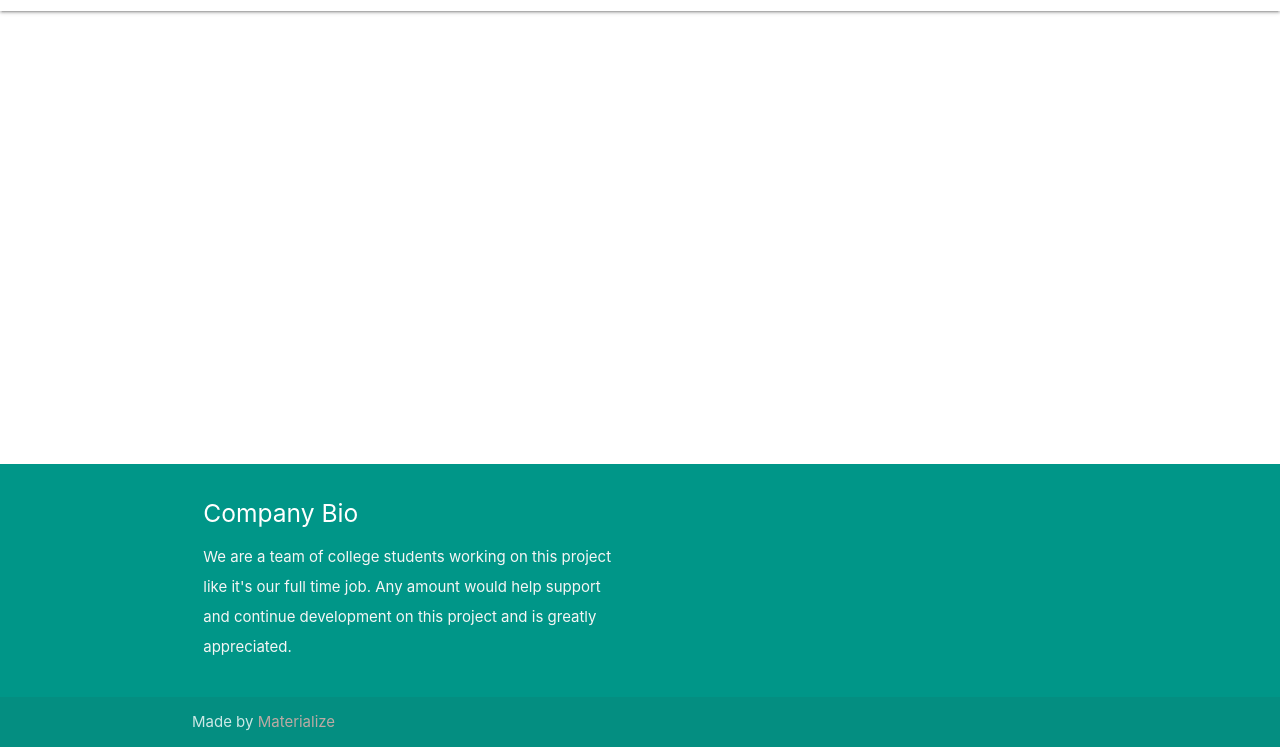
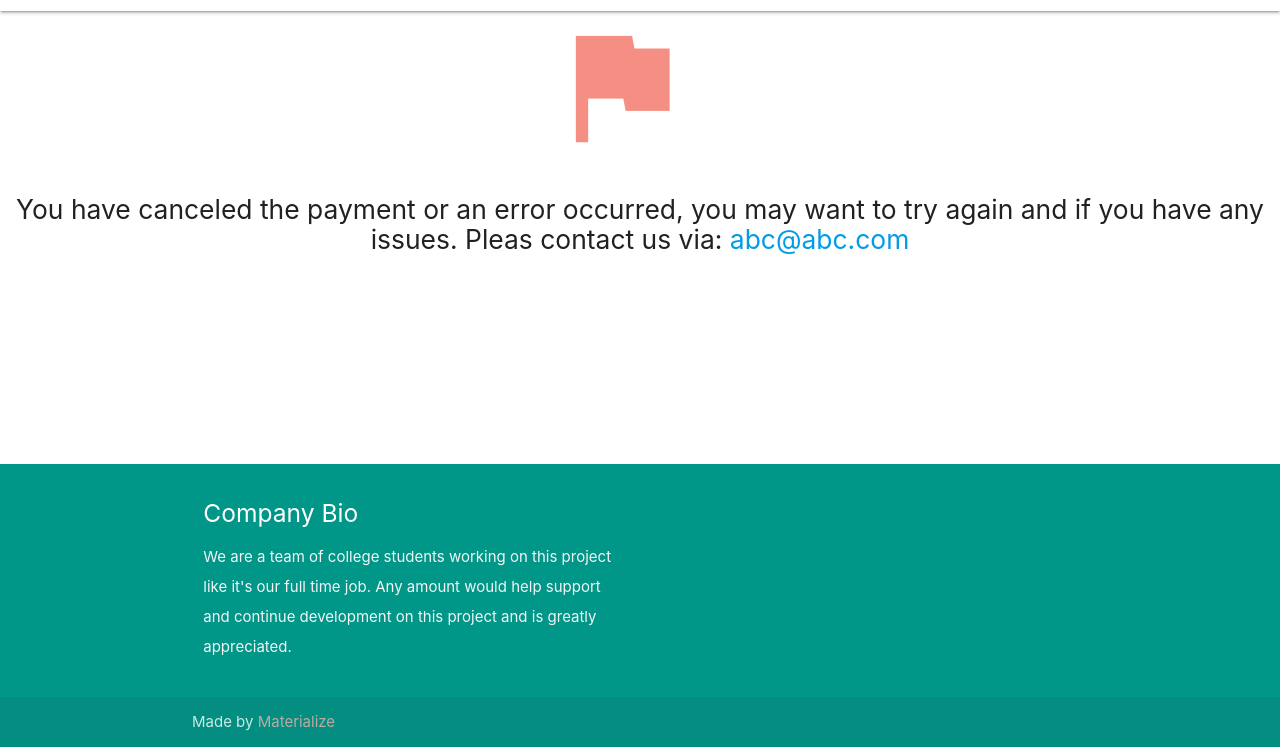
Before and after one commit to FaunaFication-737-780/Frontend-service, a website: page views/paymentCancel.html in a window 1280 px wide. Shown: the part 53-800 px from the top of the page. Drawn offline with nearby package versions, Linux system fonts and the light colour scheme.

Commit message:
cancel page done

```diff
--- a/views/paymentCancel.html
+++ b/views/paymentCancel.html
@@ -1,5 +1,6 @@
 <!DOCTYPE html>
 <html lang="en">
+
 <head>
 
 
@@ -7,9 +8,10 @@
 
   <!-- CSS  -->
   <link href="https://fonts.googleapis.com/icon?family=Material+Icons" rel="stylesheet">
-  <link href="css/materialize.css" type="text/css" rel="stylesheet" media="screen,projection"/>
-  <link href="css/style.css" type="text/css" rel="stylesheet" media="screen,projection"/>
+  <link href="css/materialize.css" type="text/css" rel="stylesheet" media="screen,projection" />
+  <link href="css/style.css" type="text/css" rel="stylesheet" media="screen,projection" />
 </head>
+
 <body>
   <nav class="white" role="navigation">
     <div class="nav-wrapper container">
@@ -17,7 +19,7 @@
       <ul class="right hide-on-med-and-down">
         <li> <a href="species-cards.html">Species</a></li>
         <!--li> <a href="#">Charities</a></li-->
-      <li><a href="./donation.html" >Donate</a></li>
+        <li><a href="./donation.html">Donate</a></li>
         <li><a href="/admin">Log In</a></li>
       </ul>
 
@@ -33,6 +35,14 @@
 
 
 
+  <div class="row" >
+    <div class="col s2 offset-s5"><i class="material-icons" style="font-size: 150px;color: #F58F84;">assistant_photo</i></div>
+  </div>
+
+  <p style="text-align: center; font-size: 7mm;">
+    You have canceled the payment or an error occurred, you may want to try again and if you have any issues. Pleas contact us via:
+    <a href="">abc@abc.com </a>
+  </p>
 
 
 
@@ -56,7 +66,9 @@
       <div class="row">
         <div class="col l6 s12">
           <h5 class="white-text">Company Bio</h5>
-        <p class="grey-text text-lighten-4">We are a team of college students working on this project like it's our full time job. Any amount would help support and continue development on this project and is greatly appreciated.</p>
+          <p class="grey-text text-lighten-4">We are a team of college students working on this project like it's our
+            full time job. Any amount would help support and continue development on this project and is greatly
+            appreciated.</p>
 
 
         </div>
@@ -87,4 +99,5 @@
 
 
 </body>
+
 </html>
```
Lines whose indentation alone changed are shown as unchanged.
